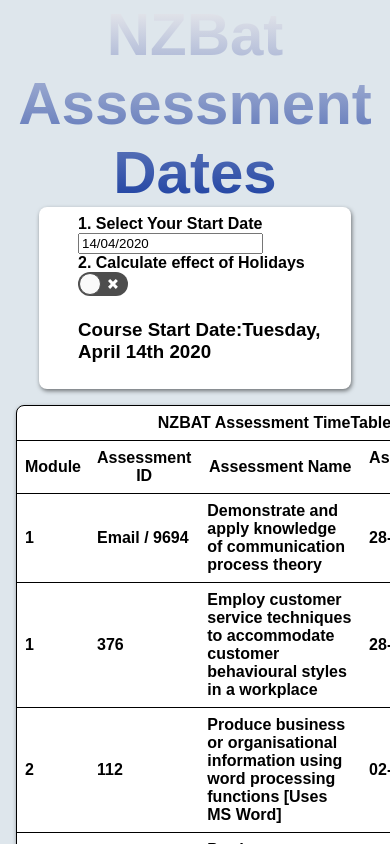
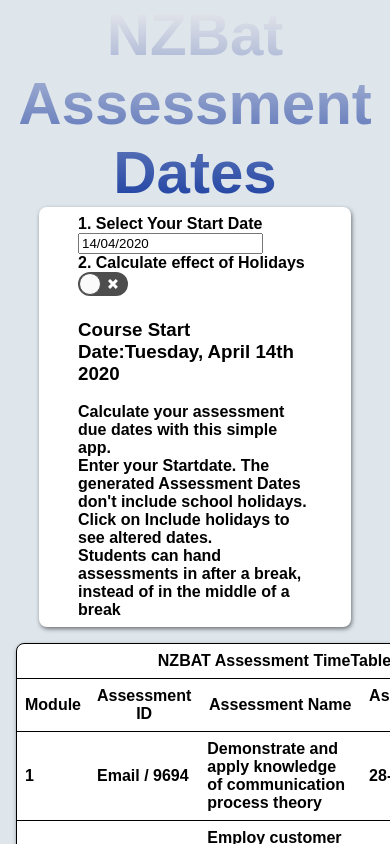
Before and after one commit to Netchicken/NZBATTimetableGenerator, a React (Create React App) app: page / in a window 390 px wide. Shown: the top 844 px of the page. Built offline with nearby package versions, Linux system fonts and the light colour scheme.

Commit message:
instructions

```diff
--- a/src/App.css
+++ b/src/App.css
@@ -24,6 +24,7 @@
   height: auto;
   box-shadow: 1px 2px 4px rgba(0, 0, 0, 0.5);
   padding-left: 10%;
+  padding-right: 10%;
   padding-top: 2%;
   padding-bottom: 2%;
   /* padding: 10px; */
@@ -50,50 +51,6 @@
   /* text-align: center; */
 }
 
-.winLose {
-  color: rgb(33, 233, 15);
-  font-size: 32px;
-  font-weight: 500;
-  text-align: center;
-  text-shadow: 3px 3px rgba(50, 50, 70, 0.5);
-}
-.winLoseImage {
-  border-radius: 8px;
-  margin-top: -20px;
-  max-width: 100%;
-  height: auto;
-  box-shadow: 1px 2px 4px rgba(0, 0, 0, 0.5);
-  padding: 10px;
-  background: white;
-}
-.winLoseText {
-  color: #fff;
-  font-size: 40px;
-  font-weight: 200;
-  text-align: center;
-}
-.playButton {
-  letter-spacing: 2.5px;
-  font-weight: bold;
-  color: rgb(187, 15, 15);
-  /* background-color: #fff; */
-  border: none;
-  border-radius: 45px;
-  box-shadow: 0px 8px 15px rgba(0, 0, 0, 0.1);
-  transition: all 0.3s ease 0s;
-  cursor: pointer;
-  outline: none;
-  background-color: #8c9eee;
-  padding: 10px;
-  margin: 5px;
-  text-shadow: 1px px rgba(50, 50, 70, 0.5);
-}
-.playButton:hover {
-  background-color: #2e50e5;
-  box-shadow: 0px 15px 20px rgba(18, 39, 97, 0.4);
-  color: #fff;
-  transform: translateY(7px);
-}
 
 /*TITLE CSS    FROM  https://codepen.io/uzcho_/pen/LaPqWJ */
 
@@ -144,3 +101,21 @@
   margin: 4px 2px;
   border-radius: 12px;
 }
+
+.column {
+  float: left;
+  width: 50%;
+}
+
+/* Clear floats after the columns */
+.row:after {
+  content: "";
+  display: table;
+  clear: both;
+}
+
+@media screen and (max-width: 600px) {
+  .column {
+    width: 100%;
+  }
+}
--- a/src/components/Home.js
+++ b/src/components/Home.js
@@ -79,6 +79,8 @@
         />
         <label htmlFor="cheese-status">Show Holidays</label> */}
         <div className="containerSub">
+          <div className="row">
+            <div className="column">
           1. Select Your Start Date
           <DatePicker
             todayButton="Today"
@@ -102,8 +104,12 @@
           <h3>
             Course Start Date:
             {moment(this.state.startDate).format("dddd, MMMM Do YYYY")}
-          </h3>
-        </div>
+              </h3>
+              </div>
+
+              <div className="column">Calculate your assessment due dates with this simple app.<br></br> Enter your Startdate. The generated Assessment Dates don't include school holidays. <br></br>Click on Include holidays to see altered dates. <br></br>Students can hand assessments in after a break, instead of in the middle of a break
+              </div>
+      </div>  </div>
 
         <Table2
           startDate={this.state.startDate.toDateString()}
```
